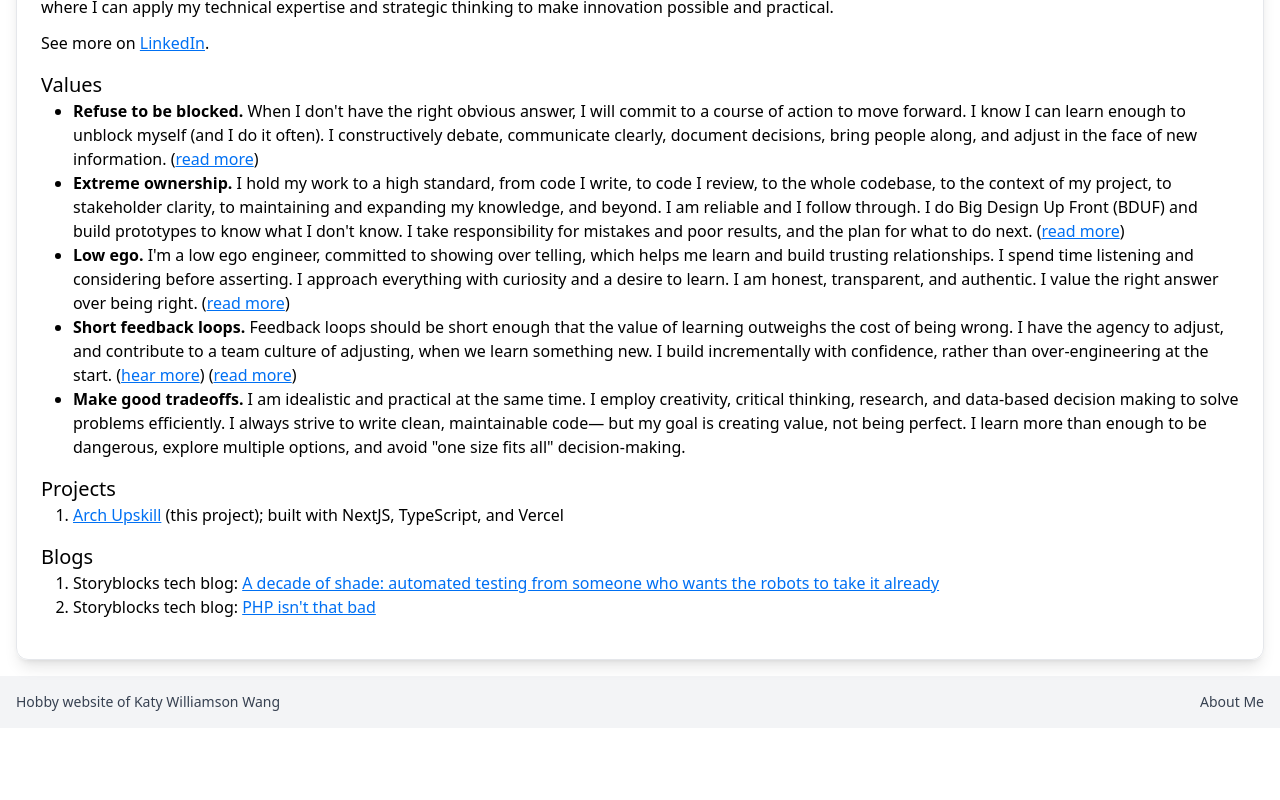
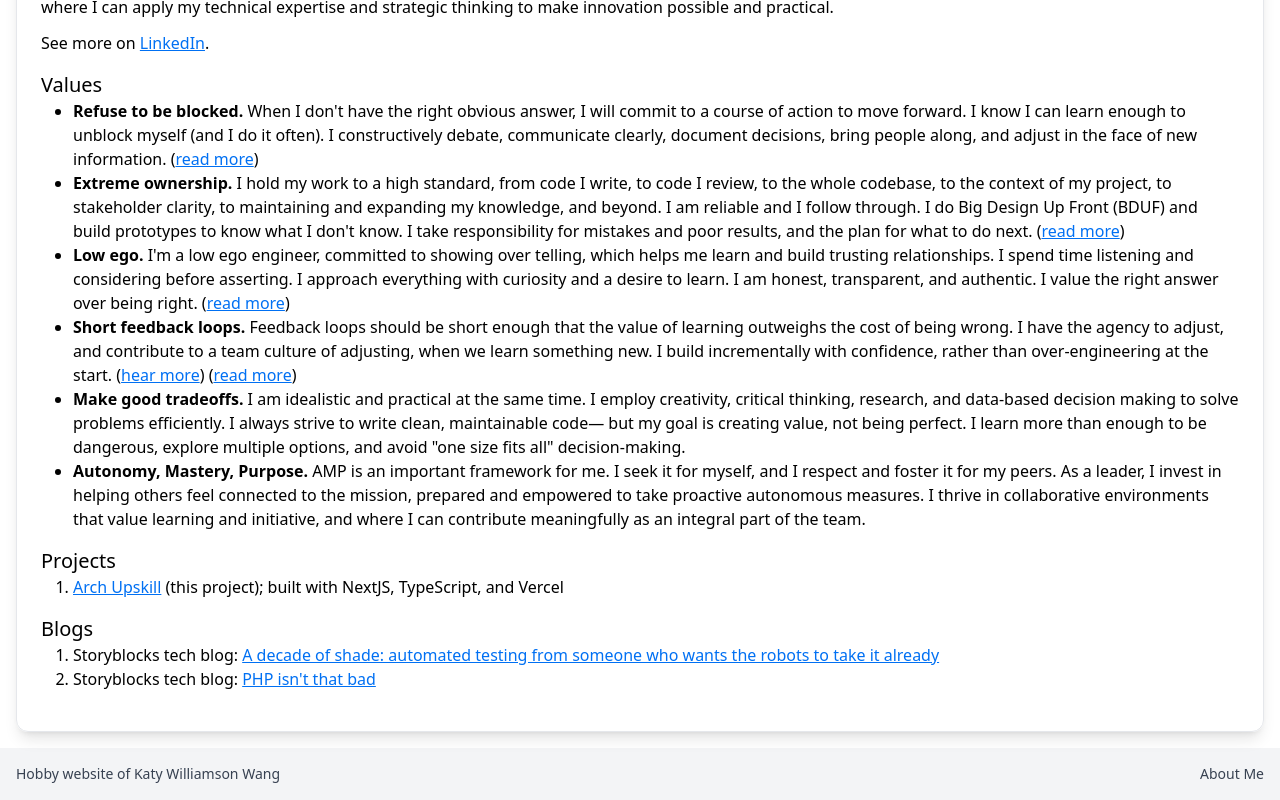
Before and after one commit to kwilliamson34/arch-upskill, a Next.js app: page /about in a window 1280 px wide. Shown: the part 562-1362 px from the top of the page. Before the commit the page ends 1290 px from the top, so only its background shows below. Built offline with nearby package versions, Linux system fonts and the light colour scheme.

Commit message:
add amp value

```diff
--- a/app/about/page.tsx
+++ b/app/about/page.tsx
@@ -49,12 +49,12 @@ export default function AboutPage() {
                   hybrid app
                 </a>{" "}
                 back when they were cool. Thus I was launched as a web app
-                engineer. Through my time at Sapient (almost 7 years) and
-                Storyblocks (almost 4 years), I have been lucky enough to work
-                on 6+ distinct web products and 7+ distinct teams. I have
-                formed, stormed, normed, and performed, and it&apos;s taught me
-                so much about how to work with different kinds of people,
-                towards different objectives.
+                engineer. Through my time at Sapient (6 years) and Storyblocks
+                (almost 4 years), I have been lucky enough to work on 6+
+                distinct web products and 7+ distinct teams. I have formed,
+                stormed, normed, and performed, and it&apos;s taught me so much
+                about how to work with different kinds of people, towards
+                different objectives.
               </p>
             </section>
             <section>
@@ -266,6 +266,16 @@ export default function AboutPage() {
                   explore multiple options, and avoid &quot;one size fits
                   all&quot; decision-making.
                 </li>
+                <li>
+                  <strong>Autonomy, Mastery, Purpose.</strong> AMP is an
+                  important framework for me. I seek it for myself, and I
+                  respect and foster it for my peers. As a leader, I invest in
+                  helping others feel connected to the mission, prepared and
+                  empowered to take proactive autonomous measures. I thrive in
+                  collaborative environments that value learning and initiative,
+                  and where I can contribute meaningfully as an integral part of
+                  the team.
+                </li>
               </ul>
             </section>
             <section>
```
